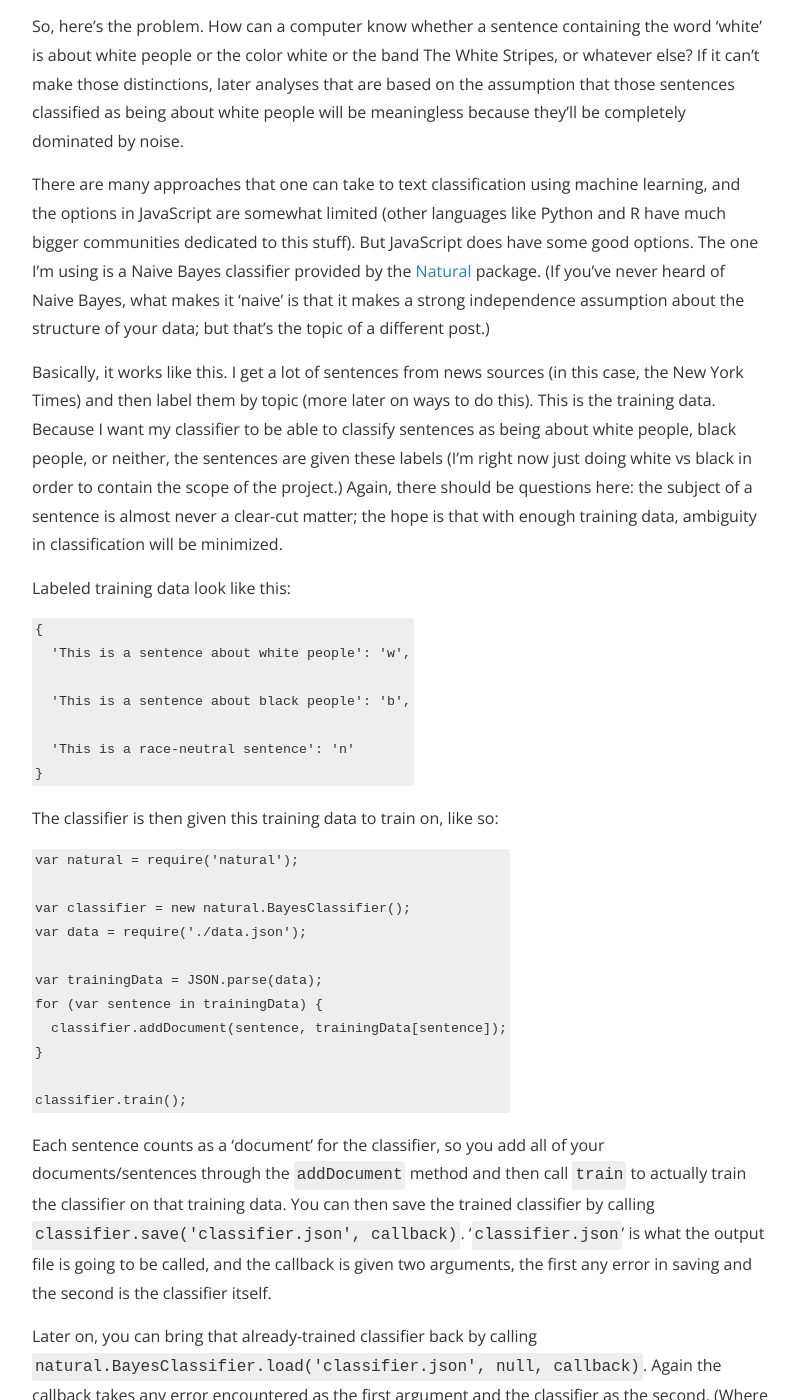
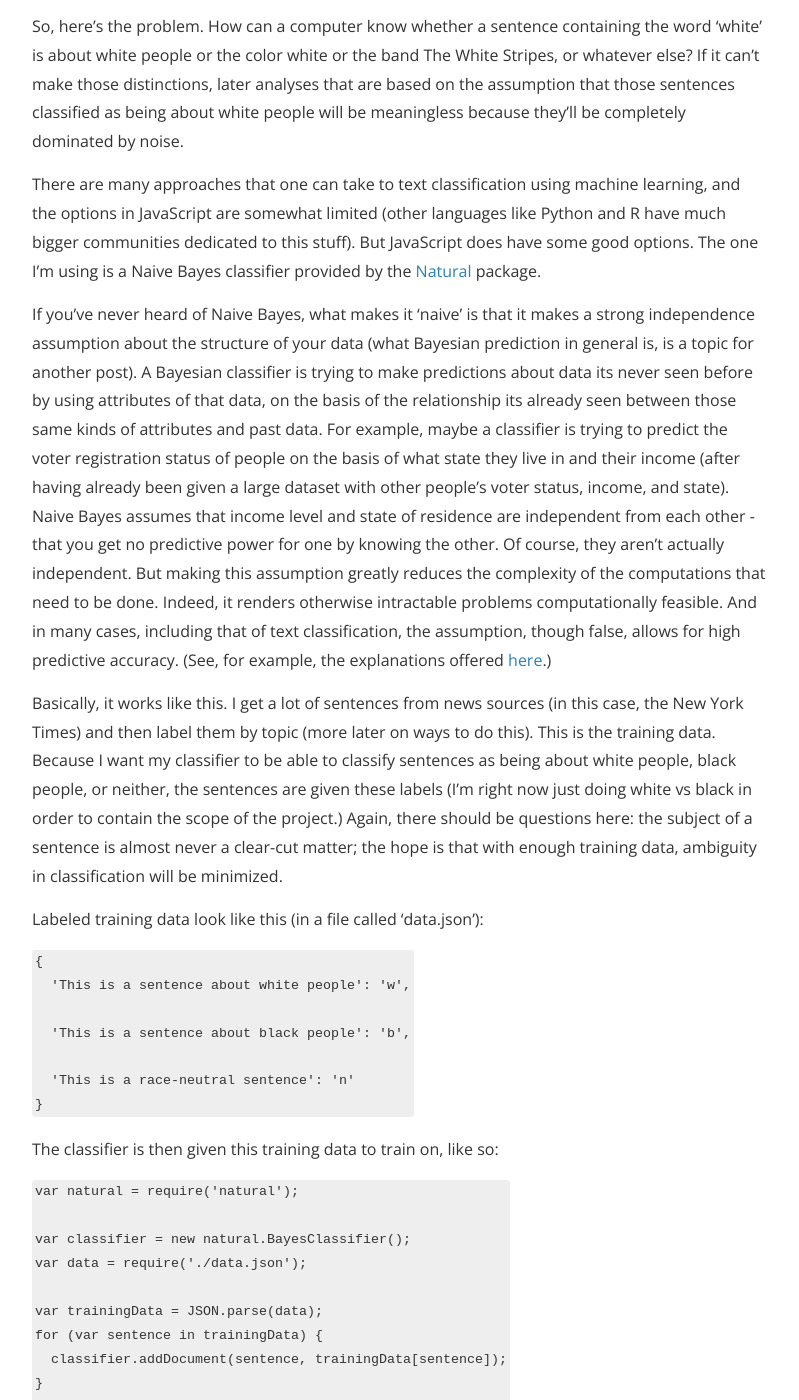
Before and after one commit to aaronnorby/aaronnorby.github.io, a Jekyll site: the page built from _posts/2015-10-02-naive-bayes-racism.md, in a window 1280 px wide and 1400 px high, scrolled down 3124 px. Shown: the whole window, without its empty margins (240-1039 px from the left). Built offline with Jekyll 4.4.1, drawn with Linux system fonts in a browser that asks for light colours; nearby versions of some CDN libraries; a style sheet for code colours, icons or effects is not loaded.

Commit message:
Clarify what naive bayes is

```diff
--- a/_posts/2015-10-02-naive-bayes-racism.md
+++ b/_posts/2015-10-02-naive-bayes-racism.md
@@ -142,11 +142,28 @@ There are many approaches that one can take to text classification using machine
 learning, and the options in JavaScript are somewhat limited (other languages like
 Python and R have much bigger communities dedicated to this stuff). But JavaScript
 does have some good options.  The one I'm using is a Naive Bayes classifier
-provided by the [Natural][natural] package. (If you've never heard of Naive Bayes, what makes
-it 'naive' is that it makes a strong independence assumption about the structure of
-your data; but that's the topic of a different post.)
+provided by the [Natural][natural] package.
 
 [natural]:https://github.com/NaturalNode/natural
+
+If you've never heard of Naive Bayes, what makes it 'naive' is that it makes a
+strong independence assumption about the structure of your data (what Bayesian
+prediction in general is, is a topic for another post). A Bayesian classifier is
+trying to make predictions about data its never seen before by using attributes of
+that data, on the basis of the relationship its already seen between those same
+kinds of attributes and past data. For example, maybe a classifier is trying to
+predict the voter registration status of people on the basis of what state they
+live in and their income (after having already been given a large dataset with
+other people's voter status, income, and state). Naive Bayes assumes that income
+level and state of residence are independent from each other - that you get no
+predictive power for one by knowing the other. Of course, they aren't actually
+independent. But making this assumption greatly reduces the complexity of the
+computations that need to be done. Indeed, it renders otherwise intractable
+problems computationally feasible. And in many cases, including that of text
+classification, the assumption, though false, allows for high predictive accuracy.
+(See, for example, the explanations offered [here][stanford].)
+
+[stanford]:https://web.stanford.edu/class/cs124/lec/naivebayes.pdf
 
 Basically, it works like this. I get a lot of sentences from news sources (in this
 case, the New York Times) and then label them by topic (more later on ways to do
@@ -157,7 +174,7 @@ to contain the scope of the project.) Again, there should be questions here: the
 subject of a sentence is almost never a clear-cut matter; the hope is that with
 enough training data, ambiguity in classification will be minimized.
 
-Labeled training data look like this:
+Labeled training data look like this (in a file called 'data.json'):
 
 ~~~javascript
 {
```
